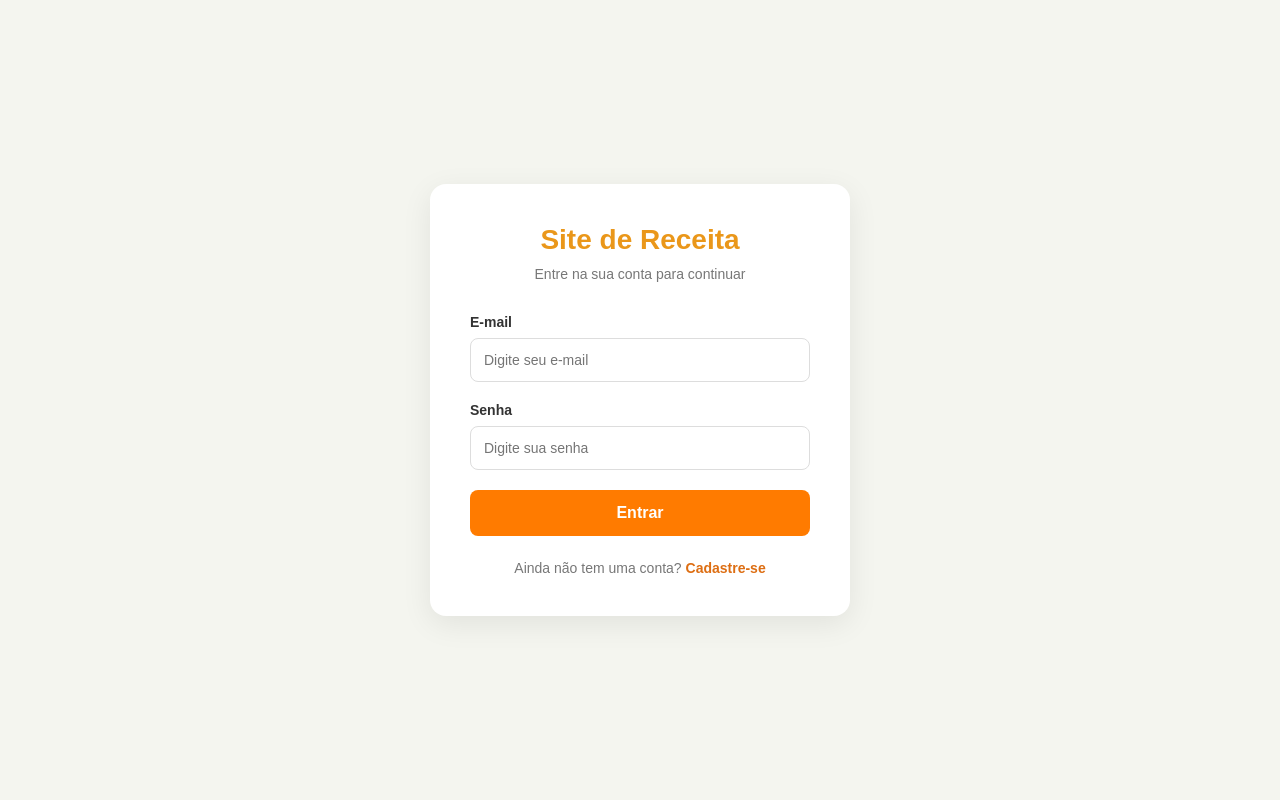
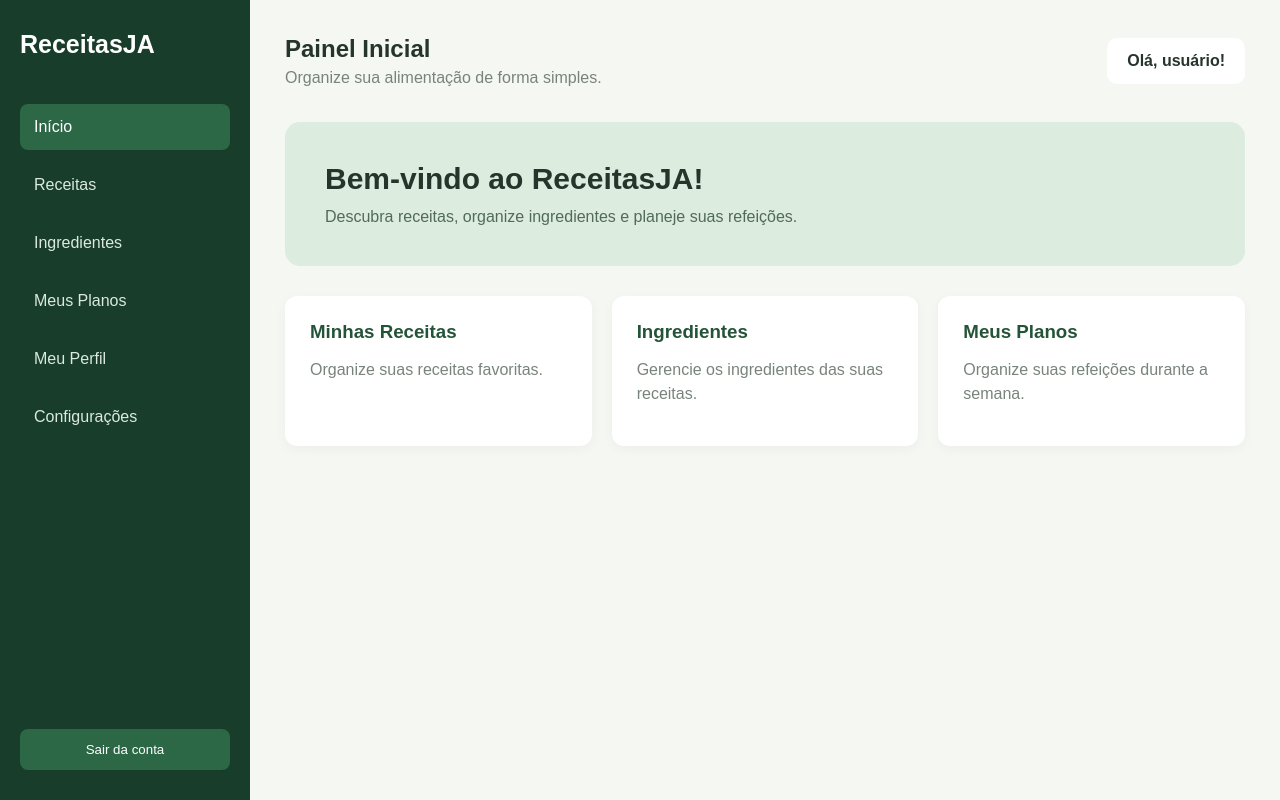
Before and after one commit to iastoan/Frontend-app-de-receitas-periodo-4-, a React (Vite) app in the folder Buxim_Cheio/: page /home in a window 1280 px wide. Built offline with nearby package versions, Linux system fonts and the light colour scheme.

Commit message:
Adiciona pagina inicial e login provisório

```diff
--- a/Buxim_Cheio/package.json
+++ b/Buxim_Cheio/package.json
@@ -11,7 +11,8 @@
   },
   "dependencies": {
     "react": "^19.3.1",
-    "react-dom": "^19.3.1"
+    "react-dom": "^19.3.1",
+    "react-router-dom": "^7.18.6"
   },
   "devDependencies": {
     "@eslint/js": "^10.0.1",
--- a/Buxim_Cheio/src/App.tsx
+++ b/Buxim_Cheio/src/App.tsx
@@ -1,7 +1,20 @@
+
+import { BrowserRouter, Routes, Route } from "react-router-dom";
+
 import Login from "./pages/Login";
+import Home from "./pages/Home";
+import Cadastro from "./pages/Cadastro";
 
 function App() {
-  return <Login />;
+  return (
+    <BrowserRouter>
+      <Routes>
+        <Route path="/" element={<Login />} />
+        <Route path="/home" element={<Home />} />
+        <Route path="/cadastro" element={<Cadastro />} />
+      </Routes>
+    </BrowserRouter>
+  );
 }
 
 export default App;
--- /dev/null
+++ b/Buxim_Cheio/src/pages/Cadastro.css
@@ -0,0 +1,62 @@
+
+.cadastro-container {
+  min-height: 100vh;
+  display: flex;
+  justify-content: center;
+  align-items: center;
+  background: #f5f7f3;
+  padding: 20px;
+  font-family: Arial, sans-serif;
+}
+
+.cadastro-card {
+  width: 100%;
+  max-width: 420px;
+  background: white;
+  padding: 40px;
+  border-radius: 14px;
+  box-shadow: 0 5px 20px rgba(0, 0, 0, 0.08);
+}
+
+.cadastro-header {
+  text-align: center;
+  margin-bottom: 30px;
+}
+
+.cadastro-header h1 {
+  color: #183d2b;
+  margin-bottom: 10px;
+}
+
+.cadastro-header p {
+  color: #78847b;
+}
+
+.cadastro-button {
+  width: 100%;
+  padding: 14px;
+  margin-top: 10px;
+  background: #183d2b;
+  color: white;
+  border: none;
+  border-radius: 8px;
+  font-size: 16px;
+  cursor: pointer;
+  transition: 0.3s;
+}
+
+.cadastro-button:hover {
+  background: #2c6746;
+}
+
+.cadastro-login {
+  text-align: center;
+  margin-top: 25px;
+  color: #68746b;
+}
+
+.cadastro-login a {
+  color: #245438;
+  font-weight: bold;
+  text-decoration: none;
+}
--- /dev/null
+++ b/Buxim_Cheio/src/pages/Cadastro.tsx
@@ -0,0 +1,83 @@
+
+import { useState } from "react";
+import { Link, useNavigate } from "react-router-dom";
+import "./Cadastro.css";
+
+function Cadastro() {
+  const [nome, setNome] = useState("");
+  const [email, setEmail] = useState("");
+  const [senha, setSenha] = useState("");
+  const navigate = useNavigate();
+
+  function handleCadastro(event: React.FormEvent<HTMLFormElement>) {
+    event.preventDefault();
+
+    if (
+      nome.trim() !== "" &&
+      email.trim() !== "" &&
+      senha.trim() !== ""
+    ) {
+      alert("Cadastro provisório realizado com sucesso!");
+      navigate("/");
+    }
+  }
+
+  return (
+    <main className="cadastro-container">
+      <section className="cadastro-card">
+        <div className="cadastro-header">
+          <h1>Criar conta</h1>
+          <p>Faça seu cadastro no ReceitasJA</p>
+        </div>
+
+        <form onSubmit={handleCadastro}>
+          <div className="form-group">
+            <label htmlFor="nome">Nome completo</label>
+            <input
+              type="text"
+              id="nome"
+              placeholder="Digite seu nome"
+              value={nome}
+              onChange={(event) => setNome(event.target.value)}
+              required
+            />
+          </div>
+
+          <div className="form-group">
+            <label htmlFor="cadastro-email">E-mail</label>
+            <input
+              type="email"
+              id="cadastro-email"
+              placeholder="Digite seu e-mail"
+              value={email}
+              onChange={(event) => setEmail(event.target.value)}
+              required
+            />
+          </div>
+
+          <div className="form-group">
+            <label htmlFor="cadastro-senha">Senha</label>
+            <input
+              type="password"
+              id="cadastro-senha"
+              placeholder="Crie uma senha"
+              value={senha}
+              onChange={(event) => setSenha(event.target.value)}
+              required
+            />
+          </div>
+
+          <button type="submit" className="cadastro-button">
+            Criar conta
+          </button>
+        </form>
+
+        <p className="cadastro-login">
+          Já possui uma conta? <Link to="/">Entrar</Link>
+        </p>
+      </section>
+    </main>
+  );
+}
+
+export default Cadastro;
--- /dev/null
+++ b/Buxim_Cheio/src/pages/Home.css
@@ -0,0 +1,169 @@
+
+* {
+  margin: 0;
+  padding: 0;
+  box-sizing: border-box;
+}
+
+.home-container {
+  display: flex;
+  min-height: 100vh;
+  background: #f5f7f3;
+  font-family: Arial, sans-serif;
+  color: #26352b;
+}
+
+/* MENU LATERAL */
+
+.sidebar {
+  width: 250px;
+  background: #183d2b;
+  color: white;
+  padding: 30px 20px;
+  display: flex;
+  flex-direction: column;
+}
+
+.logo {
+  font-size: 25px;
+  margin-bottom: 45px;
+}
+
+.sidebar nav {
+  display: flex;
+  flex-direction: column;
+  gap: 12px;
+}
+
+.sidebar nav a {
+  color: #dce9df;
+  text-decoration: none;
+  padding: 14px;
+  border-radius: 8px;
+  transition: 0.3s;
+}
+
+.sidebar nav a:hover,
+.sidebar nav a.active {
+  background: #2c6746;
+  color: white;
+}
+
+.logout-button {
+  margin-top: auto;
+  padding: 13px;
+  border: none;
+  border-radius: 8px;
+  background: #2c6746;
+  color: white;
+  cursor: pointer;
+}
+
+/* CONTEÚDO PRINCIPAL */
+
+.main-content {
+  flex: 1;
+  padding: 35px;
+}
+
+/* CABEÇALHO */
+
+.topbar {
+  display: flex;
+  justify-content: space-between;
+  align-items: center;
+  margin-bottom: 35px;
+}
+
+.topbar h2 {
+  font-size: 24px;
+}
+
+.topbar p {
+  color: #78847b;
+  margin-top: 6px;
+}
+
+.user-profile {
+  background: white;
+  padding: 14px 20px;
+  border-radius: 10px;
+  font-weight: bold;
+}
+
+/* BOAS-VINDAS */
+
+.welcome-section {
+  background: #dcecdf;
+  padding: 40px;
+  border-radius: 15px;
+  margin-bottom: 30px;
+}
+
+.welcome-section h1 {
+  font-size: 30px;
+  margin-bottom: 12px;
+}
+
+.welcome-section p {
+  color: #526b58;
+  font-size: 16px;
+}
+
+/* CARDS */
+
+.dashboard-cards {
+  display: grid;
+  grid-template-columns: repeat(3, 1fr);
+  gap: 20px;
+}
+
+.dashboard-card {
+  background: white;
+  padding: 25px;
+  border-radius: 12px;
+  min-height: 150px;
+  box-shadow: 0 3px 12px rgba(0, 0, 0, 0.04);
+}
+
+.dashboard-card h3 {
+  margin-bottom: 15px;
+  color: #245438;
+}
+
+.dashboard-card p {
+  color: #78847b;
+  line-height: 1.5;
+}
+
+/* RESPONSIVIDADE */
+
+@media (max-width: 850px) {
+  .dashboard-cards {
+    grid-template-columns: 1fr;
+  }
+
+  .sidebar {
+    width: 200px;
+  }
+}
+
+@media (max-width: 600px) {
+  .home-container {
+    flex-direction: column;
+  }
+
+  .sidebar {
+    width: 100%;
+  }
+
+  .main-content {
+    padding: 20px;
+  }
+
+  .topbar {
+    align-items: flex-start;
+    gap: 15px;
+    flex-direction: column;
+  }
+}
--- /dev/null
+++ b/Buxim_Cheio/src/pages/Home.tsx
@@ -0,0 +1,68 @@
+
+import "./Home.css";
+
+function Home() {
+  return (
+    <div className="home-container">
+
+      <aside className="sidebar">
+        <h2 className="logo">ReceitasJA</h2>
+
+        <nav>
+          <a href="/home" className="active">Início</a>
+          <a href="/receitas">Receitas</a>
+          <a href="/ingredientes">Ingredientes</a>
+          <a href="/planos">Meus Planos</a>
+          <a href="/perfil">Meu Perfil</a>
+          <a href="/configuracoes">Configurações</a>
+        </nav>
+
+        <button className="logout-button">
+          Sair da conta
+        </button>
+      </aside>
+
+      <main className="main-content">
+
+        <header className="topbar">
+          <div>
+            <h2>Painel Inicial</h2>
+            <p>Organize sua alimentação de forma simples.</p>
+          </div>
+
+          <div className="user-profile">
+            <span>Olá, usuário!</span>
+          </div>
+        </header>
+
+        <section className="welcome-section">
+          <h1>Bem-vindo ao ReceitasJA!</h1>
+          <p>
+            Descubra receitas, organize ingredientes e planeje
+            suas refeições.
+          </p>
+        </section>
+
+        <section className="dashboard-cards">
+          <div className="dashboard-card">
+            <h3>Minhas Receitas</h3>
+            <p>Organize suas receitas favoritas.</p>
+          </div>
+
+          <div className="dashboard-card">
+            <h3>Ingredientes</h3>
+            <p>Gerencie os ingredientes das suas receitas.</p>
+          </div>
+
+          <div className="dashboard-card">
+            <h3>Meus Planos</h3>
+            <p>Organize suas refeições durante a semana.</p>
+          </div>
+        </section>
+
+      </main>
+    </div>
+  );
+}
+
+export default Home;
--- a/Buxim_Cheio/src/pages/Login.tsx
+++ b/Buxim_Cheio/src/pages/Login.tsx
@@ -1,22 +1,25 @@
 
 import { useState } from "react";
+import { useNavigate, Link } from "react-router-dom";
 import "./Login.css";
 
 function Login() {
   const [email, setEmail] = useState("");
   const [senha, setSenha] = useState("");
 
+  const navigate = useNavigate();
+
   function handleLogin(event: React.FormEvent<HTMLFormElement>) {
     event.preventDefault();
 
-    console.log("Email:", email);
-    console.log("Senha:", senha);
+    if (email.trim() !== "" && senha.trim() !== "") {
+      navigate("/home");
+    }
   }
 
   return (
     <main className="login-container">
       <section className="login-card">
-
         <div className="login-header">
           <h1>Site de Receita</h1>
           <p>Entre na sua conta para continuar</p>
@@ -53,9 +56,9 @@ function Login() {
         </form>
 
         <p className="register-text">
-          Ainda não tem uma conta? <a href="#">Cadastre-se</a>
+          Ainda não tem uma conta?{" "}
+          <Link to="/cadastro">Cadastre-se</Link>
         </p>
-
       </section>
     </main>
   );
```
Also changed, not shown: 1 other file (tests, documents, lock files or other folders).
